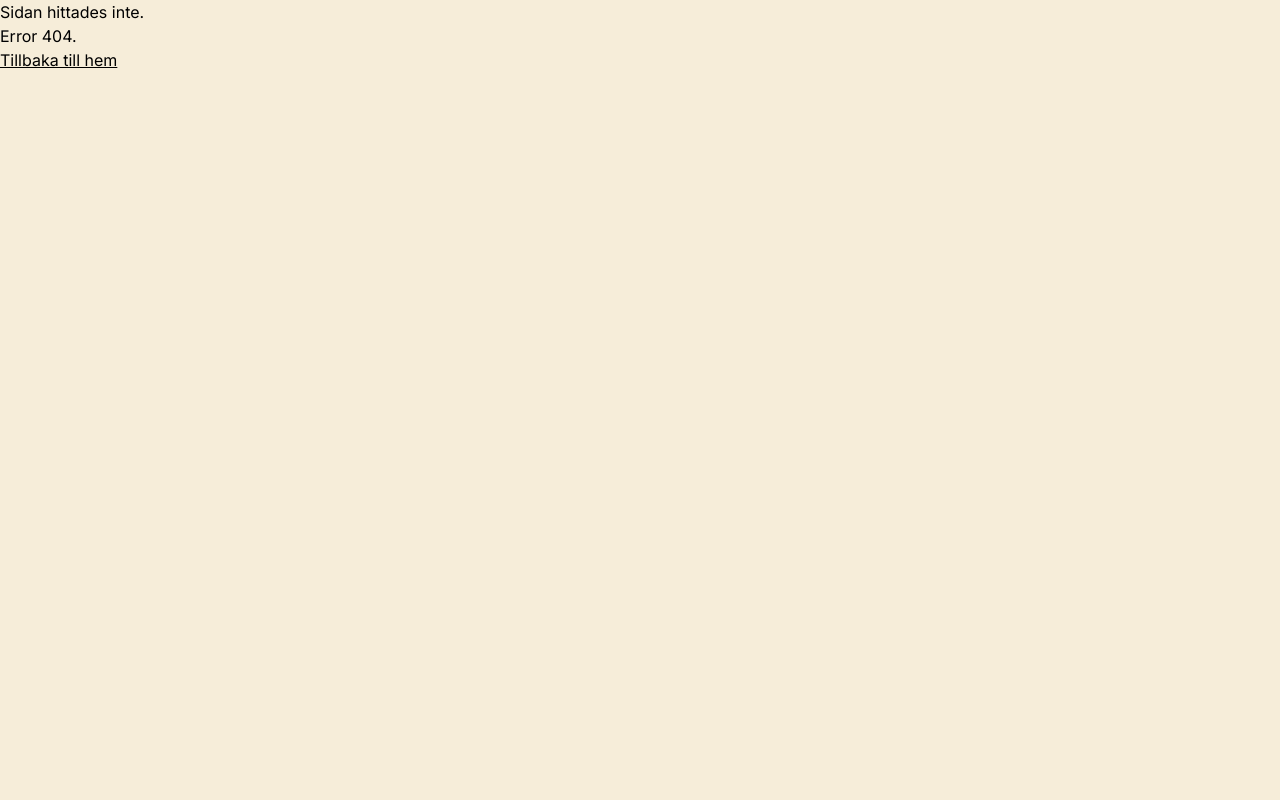
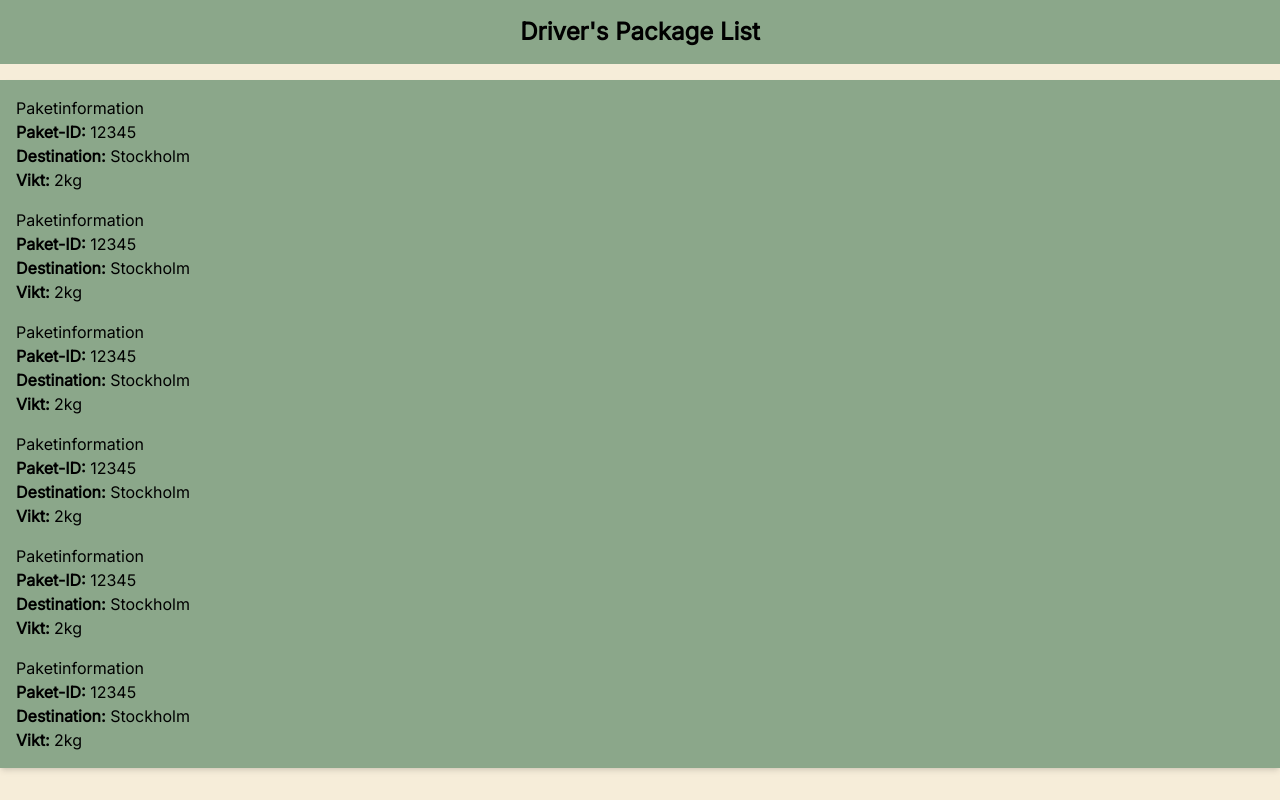
Before and after one commit to ChasAcademy-Team-9/frontend, a React (Vite) app: page /driverlist in a window 1280 px wide. Before the commit this address had no page. Built offline with nearby package versions, Linux system fonts and the light colour scheme.

Commit message:
add DriverList component and update routing

```diff
--- /dev/null
+++ b/src/components/DriverList.tsx
@@ -0,0 +1,73 @@
+import Card from './Card'
+
+const DriverList = () => {
+  return (
+    <div>
+    <h1 className="text-2xl font-bold mb-4 text-center bg-secondary/80 p-4">Driver's Package List</h1>
+    <div className="bg-secondary/80 shadow-md p-4 space-y-4">
+      <Card
+        variant="package"
+        paketId="12345"
+        destination="Stockholm"
+        vikt="2kg"
+        fordonId="AB123CD"
+        status="In Transit"
+        info={{ stad: "Göteborg", tid: "12:00", adress: "Storgatan 1" }}
+        onClick={() => alert('Card clicked!')}
+      />
+      <Card
+        variant="package"
+        paketId="12345"
+        destination="Stockholm"
+        vikt="2kg"
+        fordonId="AB123CD"
+        status="In Transit"
+        info={{ stad: "Göteborg", tid: "12:00", adress: "Storgatan 1" }}
+        onClick={() => alert('Card clicked!')}
+      />
+      <Card
+        variant="package"
+        paketId="12345"
+        destination="Stockholm"
+        vikt="2kg"
+        fordonId="AB123CD"
+        status="In Transit"
+        info={{ stad: "Göteborg", tid: "12:00", adress: "Storgatan 1" }}
+        onClick={() => alert('Card clicked!')}
+      />
+      <Card
+        variant="package"
+        paketId="12345"
+        destination="Stockholm"
+        vikt="2kg"
+        fordonId="AB123CD"
+        status="In Transit"
+        info={{ stad: "Göteborg", tid: "12:00", adress: "Storgatan 1" }}
+        onClick={() => alert('Card clicked!')}
+      />
+      <Card
+        variant="package"
+        paketId="12345"
+        destination="Stockholm"
+        vikt="2kg"
+        fordonId="AB123CD"
+        status="In Transit"
+        info={{ stad: "Göteborg", tid: "12:00", adress: "Storgatan 1" }}
+        onClick={() => alert('Card clicked!')}
+      />
+      <Card
+        variant="package"
+        paketId="12345"
+        destination="Stockholm"
+        vikt="2kg"
+        fordonId="AB123CD"
+        status="In Transit"
+        info={{ stad: "Göteborg", tid: "12:00", adress: "Storgatan 1" }}
+        onClick={() => alert('Card clicked!')}
+      />
+    </div>
+    </div>
+  )
+}
+
+export default DriverList
--- a/src/main.tsx
+++ b/src/main.tsx
@@ -9,6 +9,7 @@ import NotFound from './pages/NotFound.tsx';
 import Scan from './routes/Scan.tsx';
 import Position from './routes/Position.tsx';
 import Home from './routes/Home.tsx';
+import DriverList from './components/DriverList.tsx';
 
 const router = createBrowserRouter([
   { path: '/', element: <App /> },
@@ -17,6 +18,7 @@ const router = createBrowserRouter([
   { path: '/scan', element: <Scan /> },
   { path: '/position', element: <Position /> },
   { path: '/home', element: <Home /> },
+  { path: '/driverlist', element: <DriverList /> },
   { path: '*', element: <NotFound /> },
 ]);
 
```
